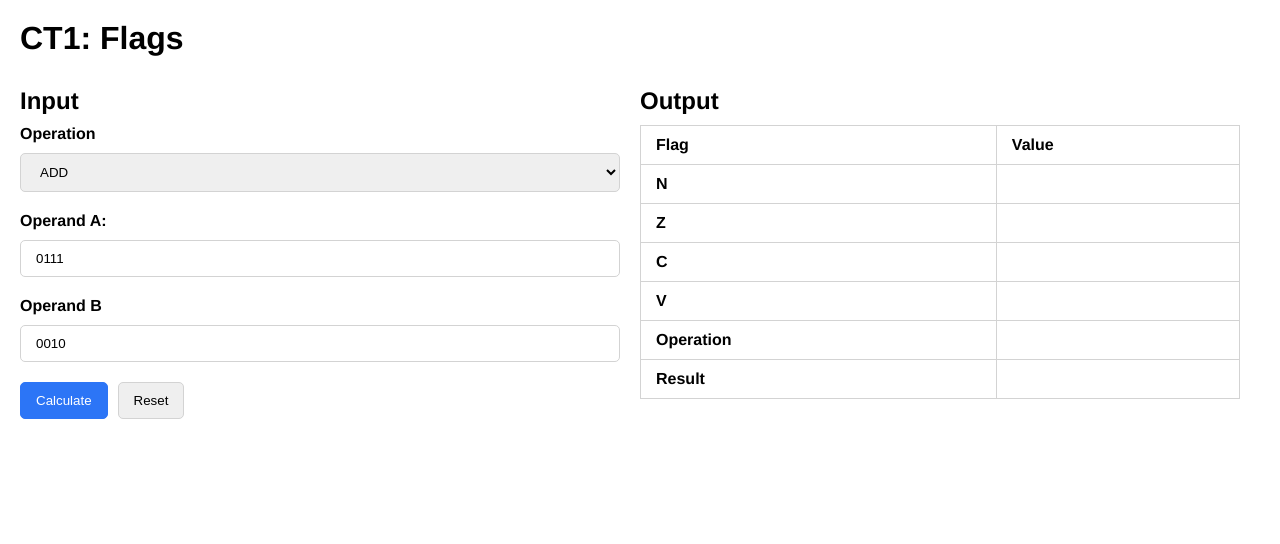
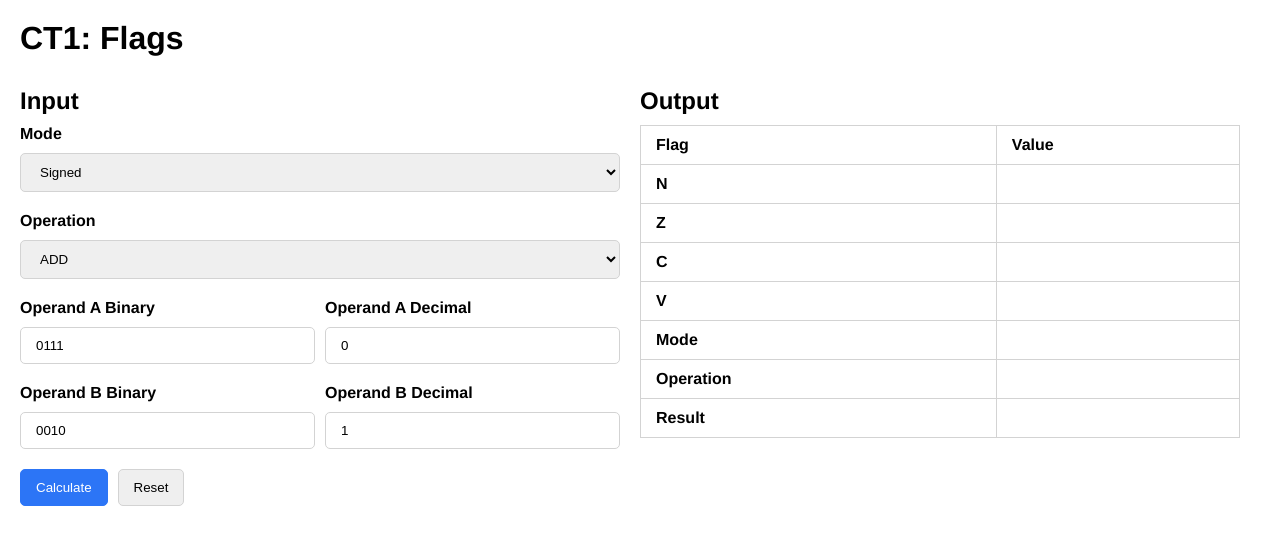
Before and after one commit to MrF3lix/condition-flags, a React (Create React App) app: page / in a window 1280 px wide. Shown: the top 544 px of the page. Built offline with nearby package versions, Linux system fonts and the light colour scheme.

Commit message:
Add input fields

```diff
--- a/src/FlagCalculator.js
+++ b/src/FlagCalculator.js
@@ -8,6 +8,9 @@ export const FlagCalculator = () => {
 
   const [a, setA] = useState('0111')
   const [b, setB] = useState('0010')
+
+  const [aDec, setADec] = useState(0)
+  const [bDec, setBDec] = useState(1)
 
   const submit = e => {
     e.preventDefault()
@@ -23,7 +26,7 @@ export const FlagCalculator = () => {
       <div className="col">
         <h2>Input</h2>
         <form onSubmit={submit}>
-          {/* <div className="input__container">
+          <div className="input__container">
             <label>
               <span>Mode</span>
 
@@ -32,7 +35,7 @@ export const FlagCalculator = () => {
                 <option value={Flags.UNSIGNED}>Unsigned</option>
               </select>
             </label>
-          </div> */}
+          </div>
           <div className="input__container">
             <label>
               <span>Operation</span>
@@ -45,16 +48,23 @@ export const FlagCalculator = () => {
           </div>
           <div className="input__container">
             <label>
-              <span>Operand A:</span>
-
+              <span>Operand A Binary</span>
               <input type="text" onChange={e => setA(e.target.value)} value={a} />
+            </label>
+            <label>
+              <span>Operand A Decimal</span>
+              <input type="text" onChange={e => setADec(e.target.value)} value={aDec} />
             </label>
           </div>
           <div className="input__container">
             <label>
-              <span>Operand B</span>
+              <span>Operand B Binary</span>
 
               <input type="text" onChange={e => setB(e.target.value)} value={b} />
+            </label>
+            <label>
+              <span>Operand B Decimal</span>
+              <input type="text" onChange={e => setBDec(e.target.value)} value={bDec} />
             </label>
           </div>
           <div className="input__container">
@@ -90,10 +100,10 @@ export const FlagCalculator = () => {
               <th>V</th>
               <td>{flags && flags.v}</td>
             </tr>
-            {/* <tr>
+            <tr>
               <th>Mode</th>
               <td>{flags ? flags.mode === Flags.SIGNED ? 'Signed' : 'Unsigned' : ''}</td>
-            </tr> */}
+            </tr>
             <tr>
               <th>Operation</th>
               <td>{flags ? flags.operation === Flags.ADD ? 'ADD' : 'SUB' : ''}</td>
--- a/src/index.css
+++ b/src/index.css
@@ -62,12 +62,14 @@ td {
 
 input,
 select {
+  width: 100%;
   border: 1px solid lightgray;
   border-radius: 5px;
   padding: 10px 15px;
 }
 
 label {
+  width: 100%;
   display: flex;
   flex-direction: column;
 }
@@ -77,8 +79,14 @@ label span {
   font-weight: bold;
 }
 
+label+label {
+  margin: 0 0 0 10px;
+}
+
 .input__container {
+  width: 100%;
   margin: 0 0 20px 0;
+  display: flex;
 }
 
 .button {
```
